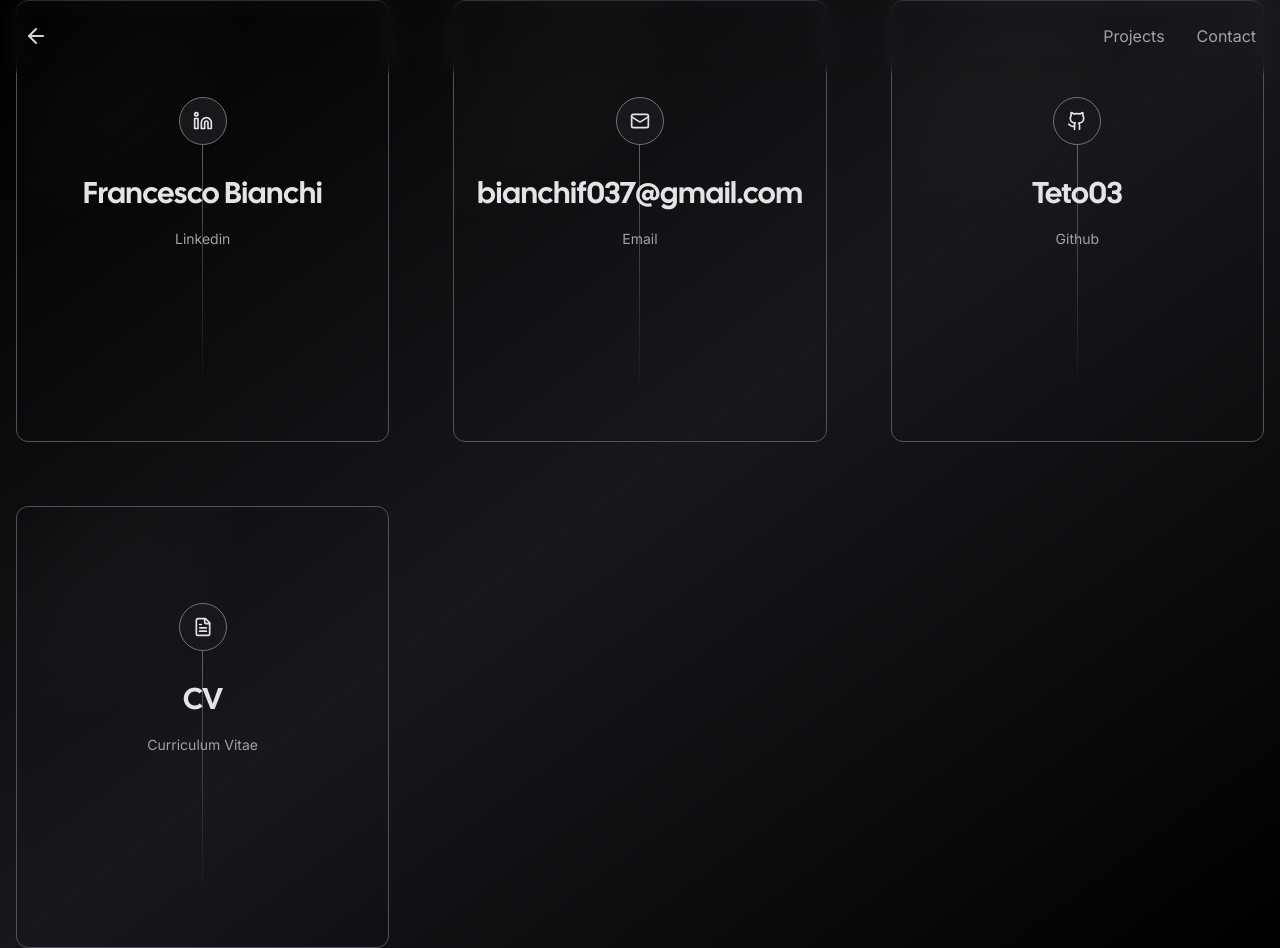
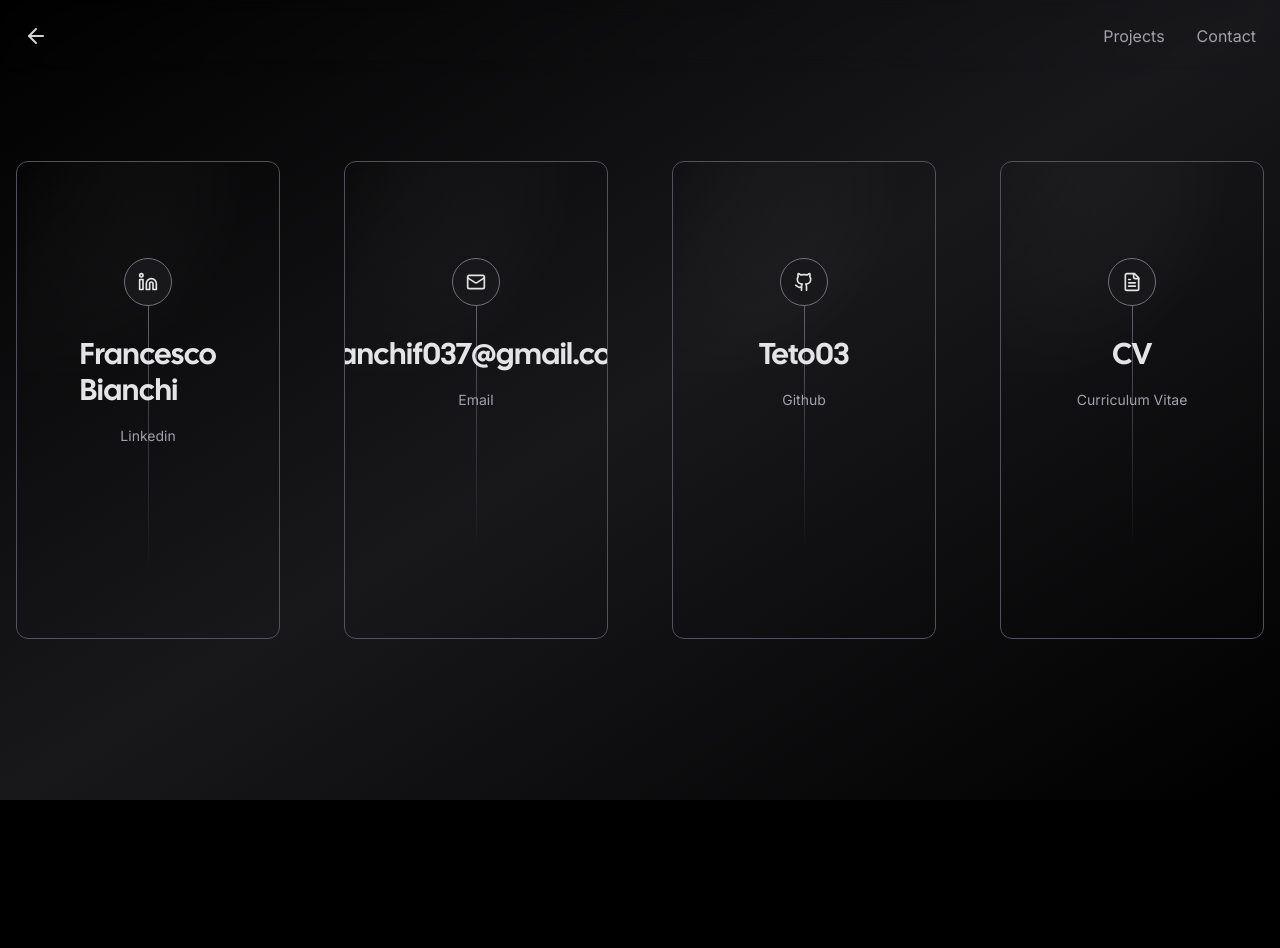
Before and after one commit to Teto03/nexts-portfolio-Website, a Next.js app: page /contact in a window 1280 px wide. After the commit the page ends 800 px from the top, so only its background shows below. Built offline with nearby package versions, Linux system fonts and the light colour scheme; no server answers; what tailwindcss-debug-screens would draw is missing.

Commit message:
added cv 2.0

```diff
--- a/app/contact/page.tsx
+++ b/app/contact/page.tsx
@@ -35,8 +35,8 @@ export default function Example() {
 	return (
 		<div className=" bg-gradient-to-tl from-zinc-900/0 via-zinc-900 to-zinc-900/0">
 			<Navigation />
-			<div className="container flex items-center justify-center min-h-screen px-4 mx-auto">
-				<div className="grid w-full grid-cols-1 gap-8 mx-auto mt-32 sm:mt-0 sm:grid-cols-3 lg:gap-16">
+			<div className="container flex items-center justify-center min-h-[100dvh] px-4 mx-auto pt-32 pb-16 sm:py-0">
+				<div className="grid w-full grid-cols-1 gap-8 mx-auto sm:grid-cols-2 lg:grid-cols-4 lg:gap-8 xl:gap-16">
 					{socials.map((s) => (
 						<Card key={s.label}>
 							<Link
```
Also changed, not shown: 1 other file (tests, documents, lock files or other folders).
